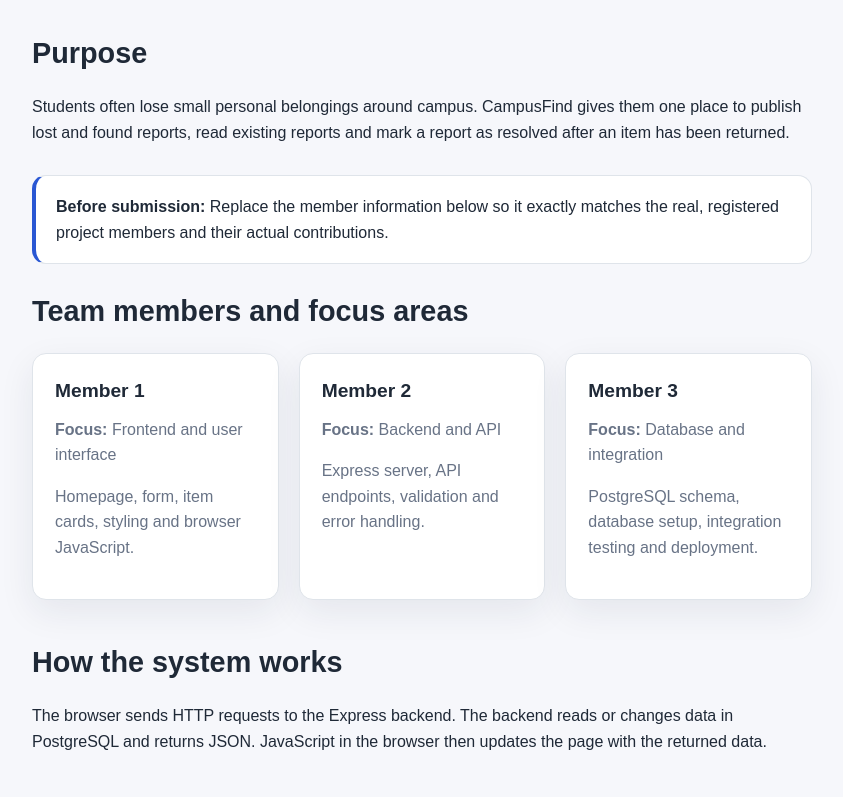
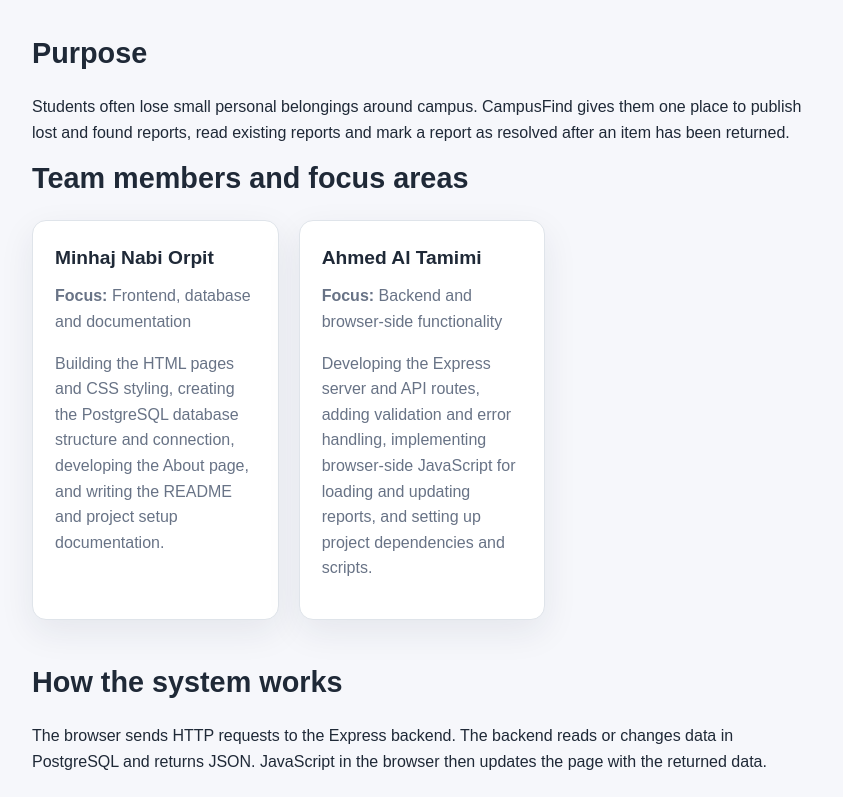
Before and after one commit to orpsisdope/campusfinding, a website: page public/about.html in a window 1280 px wide. Shown: the part 452-1249 px from the top of the page, without its empty margins (218-1061 px from the left). Drawn offline with Linux system fonts and the light colour scheme.

Commit message:
Update About page team information

```diff
--- a/public/about.html
+++ b/public/about.html
@@ -39,34 +39,32 @@
           reports and mark a report as resolved after an item has been returned.
         </p>
 
-        <div class="notice-box">
-          <strong>Before submission:</strong>
-          Replace the member information below so it exactly matches the real,
-          registered project members and their actual contributions.
-        </div>
+        <h2>Team members and focus areas</h2>
 
-        <h2>Team members and focus areas</h2>
         <div class="team-grid">
           <article class="team-card">
-            <h3>Member 1</h3>
-            <p><strong>Focus:</strong> Frontend and user interface</p>
-            <p>Homepage, form, item cards, styling and browser JavaScript.</p>
+            <h3>Minhaj Nabi Orpit</h3>
+            <p><strong>Focus:</strong> Frontend, database and documentation</p>
+            <p>
+              Building the HTML pages and CSS styling, creating the PostgreSQL
+              database structure and connection, developing the About page, and
+              writing the README and project setup documentation.
+            </p>
           </article>
 
           <article class="team-card">
-            <h3>Member 2</h3>
-            <p><strong>Focus:</strong> Backend and API</p>
-            <p>Express server, API endpoints, validation and error handling.</p>
-          </article>
-
-          <article class="team-card">
-            <h3>Member 3</h3>
-            <p><strong>Focus:</strong> Database and integration</p>
-            <p>PostgreSQL schema, database setup, integration testing and deployment.</p>
+            <h3>Ahmed Al Tamimi</h3>
+            <p><strong>Focus:</strong> Backend and browser-side functionality</p>
+            <p>
+              Developing the Express server and API routes, adding validation
+              and error handling, implementing browser-side JavaScript for
+              loading and updating reports, and setting up project dependencies
+              and scripts.
+            </p>
           </article>
         </div>
 
-                <h2>How the system works</h2>
+        <h2>How the system works</h2>
         <p>
           The browser sends HTTP requests to the Express backend. The backend
           reads or changes data in PostgreSQL and returns JSON. JavaScript in
```
